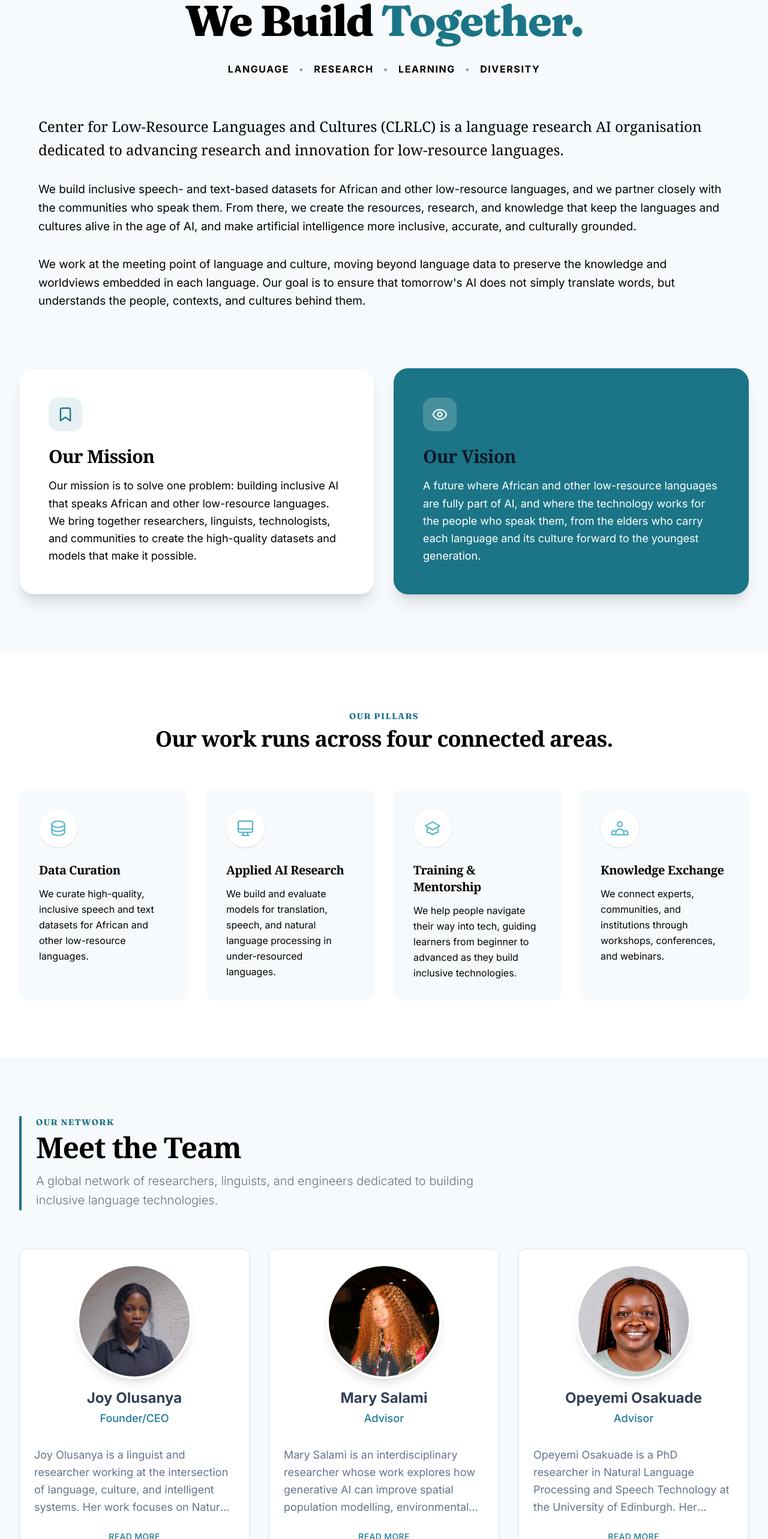
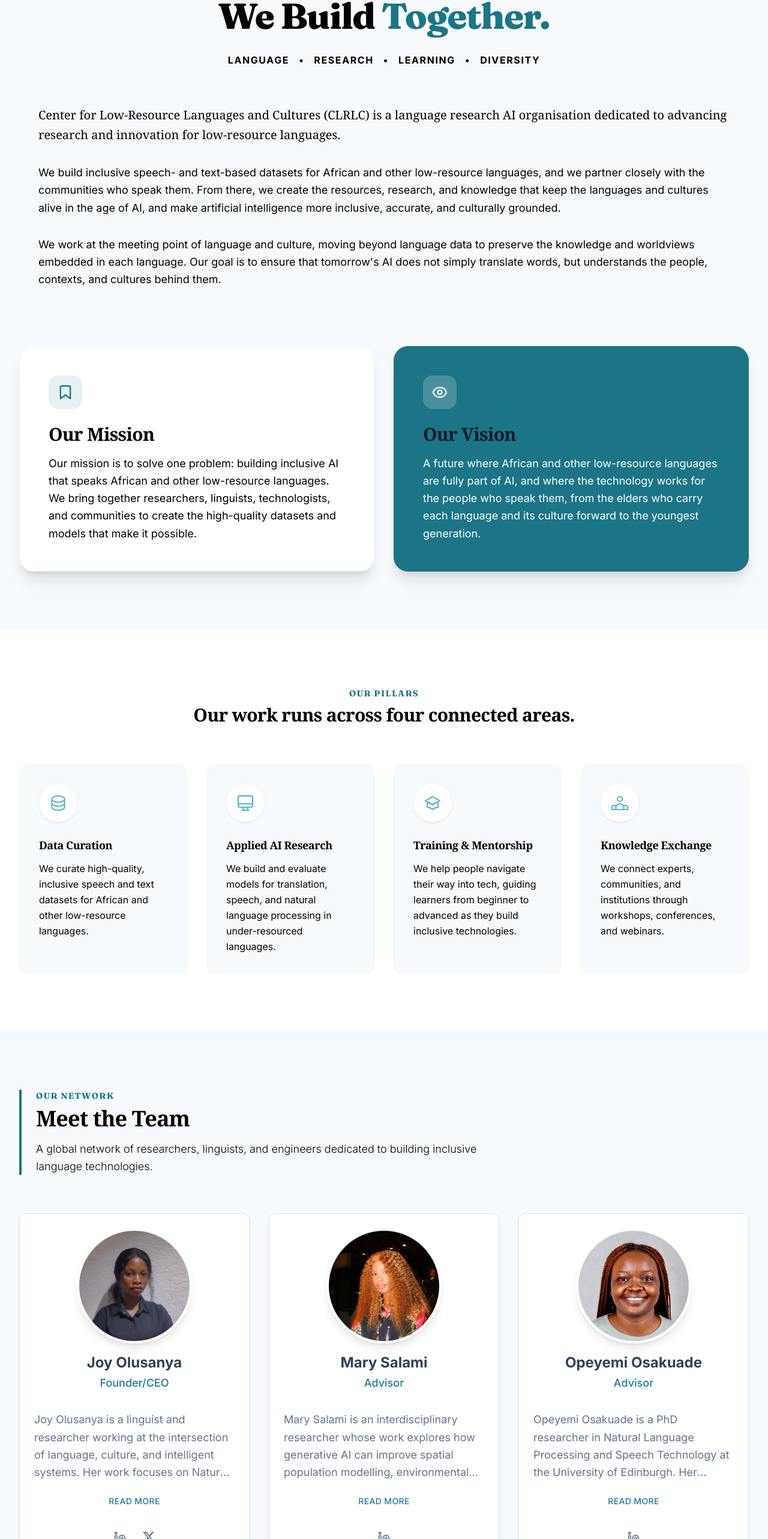
Before and after one commit to clrlc-org/clrlc, a Next.js app: page /about in a window 1280 px wide. Shown: the part 209-2775 px from the top of the page at 60% size. Built offline with nearby package versions, Linux system fonts and the light colour scheme.

Commit message:
Update Home, About, and Team card styling

```diff
--- a/src/app/about/page.tsx
+++ b/src/app/about/page.tsx
@@ -59,6 +59,17 @@ export default function AboutPage() {
         { platform: "linkedin", url: "https://www.linkedin.com/in/anushadixit1901/" },
         { platform: "twitter", url: "https://x.com/dixit_anus46806/" }
       ]
+    },
+   {
+      _id: "6",
+      name: "Olamide Adekeye",
+      role: "Engineering Lead",
+      image: "/team/Olamide Adekeye.jpg",
+      bio: "Olamide Adekeye is a software engineer and technology educator specializing in full-stack web applications, IoT hardware systems, and artificial intelligence. Through his postgraduate research in Computer Science at the University of Lagos, he focuses on advancing Vision-Language-Action models. As the Engineering Lead at CLRLC, Olamide architects and maintains the platform's digital infrastructure to support inclusive AI research and global community engagement.",
+      socials: [
+        { platform: "linkedin", url: "https://www.linkedin.com/in/olamide-adekeye-18772a213" },
+        { platform: "twitter", url: "https://x.com/Olamide_junior_" }
+      ]
     }
   ];
 
@@ -76,34 +87,34 @@ export default function AboutPage() {
           </FadeIn>
 
           <FadeIn delay={0.2}>
-            <h1 className="text-5xl md:text-6xl lg:text-7xl font-extrabold text-black leading-tight mb-6">
+            <h1 className="text-4xl md:text-5xl lg:text-6xl font-extrabold text-black leading-tight mb-6">
               We Build <span className="text-[#1B7586]">Together.</span>
             </h1>
           </FadeIn>
 
           <FadeIn delay={0.3}>
             <div className="flex flex-wrap justify-center items-center gap-4 text-sm md:text-base font-bold text-black uppercase tracking-widest mb-16">
-              <span>Language</span> <span className="text-gray-400 hidden sm:block">•</span>
-              <span>Research</span> <span className="text-gray-400 hidden sm:block">•</span>
-              <span>Learning</span> <span className="text-gray-400 hidden sm:block">•</span>
+              <span>Language</span> <span className="text-black hidden sm:block">•</span>
+              <span>Research</span> <span className="text-black hidden sm:block">•</span>
+              <span>Learning</span> <span className="text-black hidden sm:block">•</span>
               <span>Diversity</span>
             </div>
           </FadeIn>
         </div>
 
-        <div className="space-y-8 text-lg md:text-[19px] text-black font-normal leading-relaxed max-w-6xl mx-auto text-left">
+        <div className="space-y-8 text-lg text-black font-normal leading-relaxed max-w-6xl mx-auto text-left">
           <FadeIn delay={0.4}>
-            <p className="text-xl md:text-2xl font-serif font-normal text-black mb-8 leading-relaxed">
+            <p className="text-lg md:text-xl font-serif font-normal text-black mb-8 leading-relaxed">
               Center for Low-Resource Languages and Cultures (CLRLC) is a language research AI organisation dedicated to advancing research and innovation for low-resource languages.
             </p>
           </FadeIn>
           <FadeIn delay={0.5}>
-            <p>
+            <p className="text-black">
               We build inclusive speech- and text-based datasets for African and other low-resource languages, and we partner closely with the communities who speak them. From there, we create the resources, research, and knowledge that keep the languages and cultures alive in the age of AI, and make artificial intelligence more inclusive, accurate, and culturally grounded.
             </p>
           </FadeIn>
           <FadeIn delay={0.6}>
-            <p>
+            <p className="text-black">
               We work at the meeting point of language and culture, moving beyond language data to preserve the knowledge and worldviews embedded in each language. Our goal is to ensure that tomorrow's AI does not simply translate words, but understands the people, contexts, and cultures behind them.
             </p>
           </FadeIn>
@@ -118,7 +129,7 @@ export default function AboutPage() {
               <div className="w-14 h-14 bg-[#1B7586]/10 rounded-2xl flex items-center justify-center mb-6 text-[#1B7586]">
                 <svg className="w-7 h-7" fill="none" stroke="currentColor" viewBox="0 0 24 24"><path strokeLinecap="round" strokeLinejoin="round" strokeWidth="2" d="M19 21l-7-5-7 5V5a2 2 0 012-2h10a2 2 0 012 2z"></path></svg>
               </div>
-              <h2 className="text-3xl font-serif font-bold text-black mb-4">Our Mission</h2>
+              <h2 className="text-2xl md:text-3xl font-serif font-bold text-black mb-4">Our Mission</h2>
               <p className="text-lg text-black font-normal leading-relaxed">
                 Our mission is to solve one problem: building inclusive AI that speaks African and other low-resource languages. We bring together researchers, linguists, technologists, and communities to create the high-quality datasets and models that make it possible.
               </p>
@@ -130,7 +141,7 @@ export default function AboutPage() {
               <div className="w-14 h-14 bg-white/20 rounded-2xl flex items-center justify-center mb-6 text-white backdrop-blur-sm">
                 <svg className="w-7 h-7" fill="none" stroke="currentColor" viewBox="0 0 24 24"><path strokeLinecap="round" strokeLinejoin="round" strokeWidth="2" d="M15 12a3 3 0 11-6 0 3 3 0 016 0z"></path><path strokeLinecap="round" strokeLinejoin="round" strokeWidth="2" d="M2.458 12C3.732 7.943 7.523 5 12 5c4.478 0 8.268 2.943 9.542 7-1.274 4.057-5.064 7-9.542 7-4.477 0-8.268-2.943-9.542-7z"></path></svg>
               </div>
-              <h2 className="text-3xl font-serif font-bold mb-4">Our Vision</h2>
+              <h2 className="text-2xl md:text-3xl font-serif font-bold mb-4">Our Vision</h2>
               <p className="text-lg text-white font-normal leading-relaxed">
                 A future where African and other low-resource languages are fully part of AI, and where the technology works for the people who speak them, from the elders who carry each language and its culture forward to the youngest generation.
               </p>
@@ -145,7 +156,7 @@ export default function AboutPage() {
           <FadeIn delay={0.1}>
             <div className="text-center max-w-3xl mx-auto mb-16">
               <h2 className="text-[#1B7586] font-bold tracking-widest uppercase text-sm mb-2">Our Pillars</h2>
-              <h3 className="text-3xl md:text-4xl font-serif font-bold text-black mb-4">Our work runs across four connected areas.</h3>
+              <h3 className="text-2xl md:text-3xl font-serif font-bold text-black mb-4">Our work runs across four connected areas.</h3>
             </div>
           </FadeIn>
 
@@ -155,7 +166,7 @@ export default function AboutPage() {
                 <div className="w-16 h-16 bg-white rounded-full flex items-center justify-center mb-6 shadow-sm text-[#4DB2C8]">
                   <svg className="w-8 h-8" fill="none" stroke="currentColor" viewBox="0 0 24 24"><path strokeLinecap="round" strokeLinejoin="round" strokeWidth="1.5" d="M4 7v10c0 2.21 3.582 4 8 4s8-1.79 8-4V7M4 7c0 2.21 3.582 4 8 4s8-1.79 8-4M4 7c0-2.21 3.582-4 8-4s8 1.79 8 4m0 5c0 2.21-3.582 4-8 4s-8-1.79-8-4"></path></svg>
                 </div>
-                <h4 className="text-xl font-serif font-bold text-black mb-3">Data Curation</h4>
+                <h4 className="text-lg font-serif font-bold text-black mb-3">Data Curation</h4>
                 <p className="text-black font-normal leading-relaxed flex-grow">We curate high-quality, inclusive speech and text datasets for African and other low-resource languages.</p>
               </div>
             </FadeIn>
@@ -165,7 +176,7 @@ export default function AboutPage() {
                 <div className="w-16 h-16 bg-white rounded-full flex items-center justify-center mb-6 shadow-sm text-[#4DB2C8]">
                   <svg className="w-8 h-8" fill="none" stroke="currentColor" viewBox="0 0 24 24"><path strokeLinecap="round" strokeLinejoin="round" strokeWidth="1.5" d="M9.75 17L9 20l-1 1h8l-1-1-.75-3M3 13h18M5 17h14a2 2 0 002-2V5a2 2 0 00-2-2H5a2 2 0 00-2 2v10a2 2 0 002 2z"></path></svg>
                 </div>
-                <h4 className="text-xl font-serif font-bold text-black mb-3">Applied AI Research</h4>
+                <h4 className="text-lg font-serif font-bold text-black mb-3">Applied AI Research</h4>
                 <p className="text-black font-normal leading-relaxed flex-grow">We build and evaluate models for translation, speech, and natural language processing in under-resourced languages.</p>
               </div>
             </FadeIn>
@@ -175,7 +186,7 @@ export default function AboutPage() {
                 <div className="w-16 h-16 bg-white rounded-full flex items-center justify-center mb-6 shadow-sm text-[#4DB2C8]">
                   <svg className="w-8 h-8" fill="none" stroke="currentColor" viewBox="0 0 24 24"><path strokeLinecap="round" strokeLinejoin="round" strokeWidth="1.5" d="M12 14l9-5-9-5-9 5 9 5z"></path><path strokeLinecap="round" strokeLinejoin="round" strokeWidth="1.5" d="M12 14l6.16-3.422a12.083 12.083 0 01.665 6.479A11.952 11.952 0 0012 20.055a11.952 11.952 0 00-6.824-2.998 12.078 12.078 0 01.665-6.479L12 14z"></path></svg>
                 </div>
-                <h4 className="text-xl font-serif font-bold text-black mb-3">Training & Mentorship</h4>
+                <h4 className="text-lg font-serif font-bold text-black mb-3">Training & Mentorship</h4>
                 <p className="text-black font-normal leading-relaxed flex-grow">We help people navigate their way into tech, guiding learners from beginner to advanced as they build inclusive technologies.</p>
               </div>
             </FadeIn>
@@ -185,7 +196,7 @@ export default function AboutPage() {
                 <div className="w-16 h-16 bg-white rounded-full flex items-center justify-center mb-6 shadow-sm text-[#4DB2C8]">
                   <svg className="w-8 h-8" fill="none" stroke="currentColor" viewBox="0 0 24 24"><path strokeLinecap="round" strokeLinejoin="round" strokeWidth="1.5" d="M17 20h5v-2a3 3 0 00-5.356-1.857M17 20H7m10 0v-2c0-.656-.126-1.283-.356-1.857M7 20H2v-2a3 3 0 015.356-1.857M7 20v-2c0-.656.126-1.283.356-1.857m0 0a5.002 5.002 0 019.288 0M15 7a3 3 0 11-6 0 3 3 0 016 0z"></path></svg>
                 </div>
-                <h4 className="text-xl font-serif font-bold text-black mb-3">Knowledge Exchange</h4>
+                <h4 className="text-lg font-serif font-bold text-black mb-3">Knowledge Exchange</h4>
                 <p className="text-black font-normal leading-relaxed flex-grow">We connect experts, communities, and institutions through workshops, conferences, and webinars.</p>
               </div>
             </FadeIn>
@@ -199,8 +210,8 @@ export default function AboutPage() {
           <FadeIn delay={0.2}>
             <div className="max-w-3xl mb-16 border-l-4 border-[#1B7586] pl-6">
               <h2 className="text-[#1B7586] font-bold tracking-widest uppercase text-sm mb-2">Our Network</h2>
-              <h3 className="text-4xl md:text-5xl font-serif font-bold text-black mb-4 tracking-tight">Meet the Team</h3>
-              <p className="text-xl text-gray-500 font-light leading-relaxed">
+              <h3 className="text-3xl md:text-4xl font-serif font-bold text-black mb-4 tracking-tight">Meet the Team</h3>
+              <p className="text-lg text-black font-light leading-relaxed">
                 A global network of researchers, linguists, and engineers dedicated to building inclusive language technologies.
               </p>
             </div>
--- a/src/components/TeamMemberCard.tsx
+++ b/src/components/TeamMemberCard.tsx
@@ -10,7 +10,7 @@ import {
 } from "@/components/ui/card";
 import { Avatar, AvatarFallback, AvatarImage } from "@/components/ui/avatar";
 import { Globe } from "lucide-react";
-import { LinkedinIcon, TwitterIcon } from "@/components/icons/brand-icons";
+import { LinkedinIcon } from "@/components/icons/brand-icons";
 import {
   Dialog,
   DialogContent,
@@ -23,7 +23,7 @@ interface TeamMember {
   _id: string;
   name: string;
   role: string;
-  image: string; // Changed to string for local image paths
+  image: string;
   bio: string;
   socials?: {
     platform: string;
@@ -39,11 +39,21 @@ export function TeamMemberCard({ member }: TeamMemberCardProps) {
   const SocialIcon = ({ platform }: { platform: string }) => {
     if (platform.toLowerCase().includes("linkedin"))
       return <LinkedinIcon className="h-5 w-5" />;
+
     if (
       platform.toLowerCase().includes("twitter") ||
       platform.toLowerCase().includes("x")
     )
-      return <TwitterIcon className="h-5 w-5" />;
+      return (
+        <svg
+          viewBox="0 0 24 24"
+          aria-hidden="true"
+          className="w-5 h-5 fill-current"
+        >
+          <path d="M18.901 1.153h3.68l-8.04 9.19L24 22.846h-7.406l-5.8-7.584-6.638 7.584H.474l8.6-9.83L0 1.154h7.594l5.243 6.932ZM17.61 20.644h2.039L6.486 3.24H4.298Z" />
+        </svg>
+      );
+
     return <Globe className="h-5 w-5" />;
   };
 
```
Also changed, not shown: src/app/page.tsx (+29 -29 lines).
